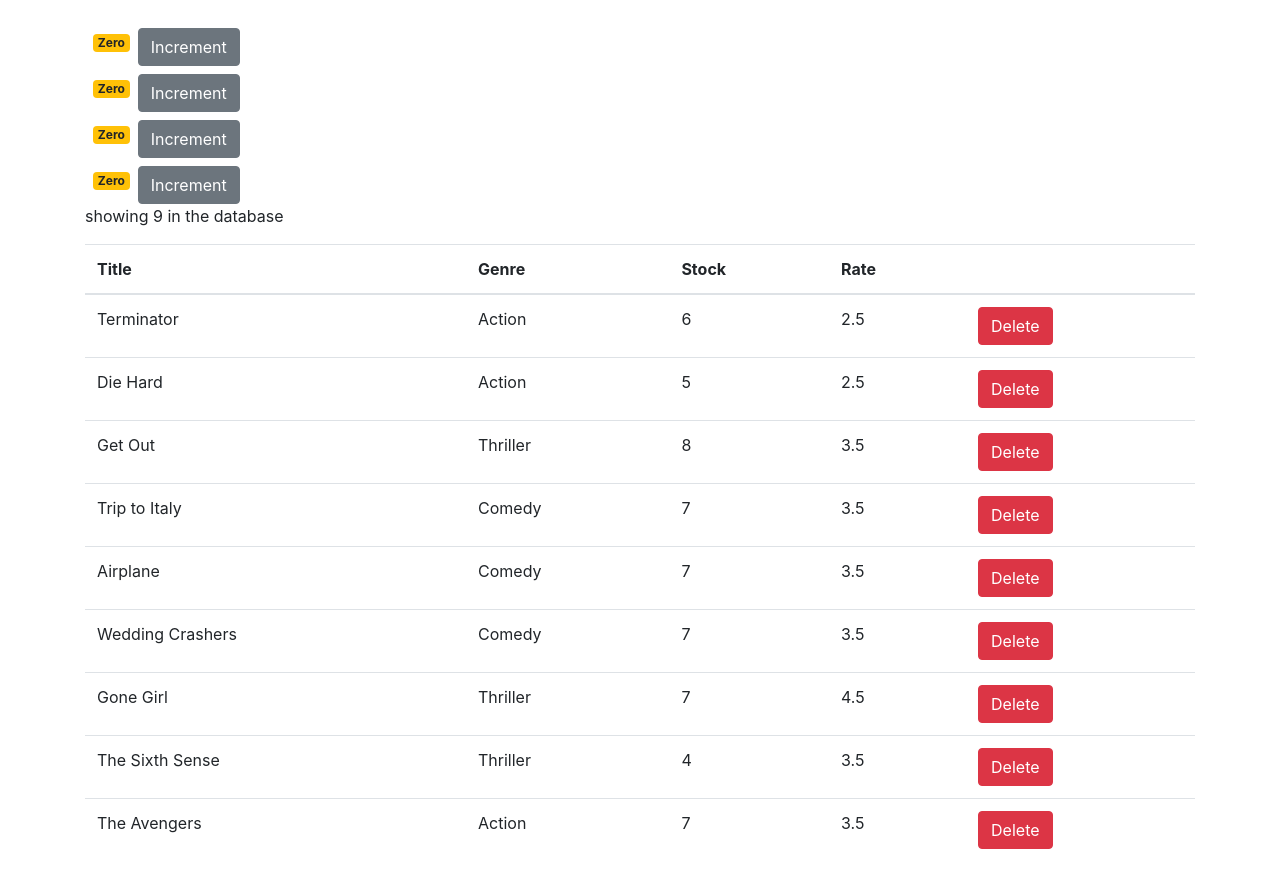
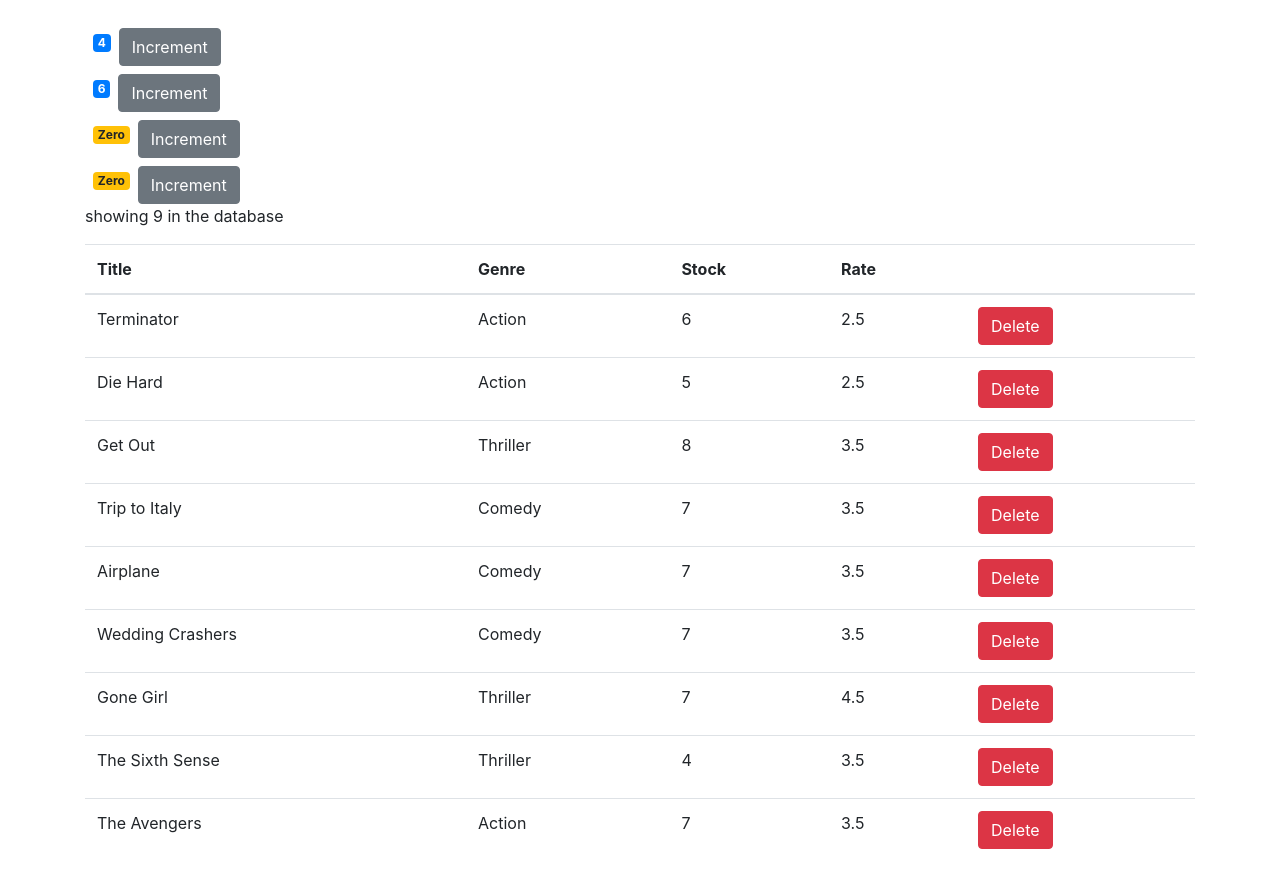
Before and after one commit to Ammarbashirharuna/MovieApp, a React (Vite) app: page / in a window 1280 px wide. Built offline with nearby package versions, Linux system fonts and the light colour scheme.

Commit message:
composing counter component

```diff
--- a/src/components/counter.jsx
+++ b/src/components/counter.jsx
@@ -1,7 +1,7 @@
 import { Component } from "react";
 class Counter extends Component {
   state = {
-    count: 0,
+    count: this.props.value,
   };
   handleIncrement = () => {
     this.setState({ count: this.state.count + 1 });
--- a/src/components/counters.jsx
+++ b/src/components/counters.jsx
@@ -4,8 +4,8 @@ import Counter from "./counter";
 class Counters extends Component {
   state = {
     counters: [
-      { id: 1, value: 0 },
-      { id: 2, value: 0 },
+      { id: 1, value: 4 },
+      { id: 2, value: 6 },
       { id: 3, value: 0 },
       { id: 4, value: 0 },
     ],
@@ -13,7 +13,9 @@ class Counters extends Component {
   render() {
     return (
       <>
-     {this.state.counters.map(counter => <Counter key={counter.id} />)}
+        {this.state.counters.map((counter) => (
+          <Counter key={counter.id} value={counter.value}  />
+        ))}
       </>
     );
   }
```
